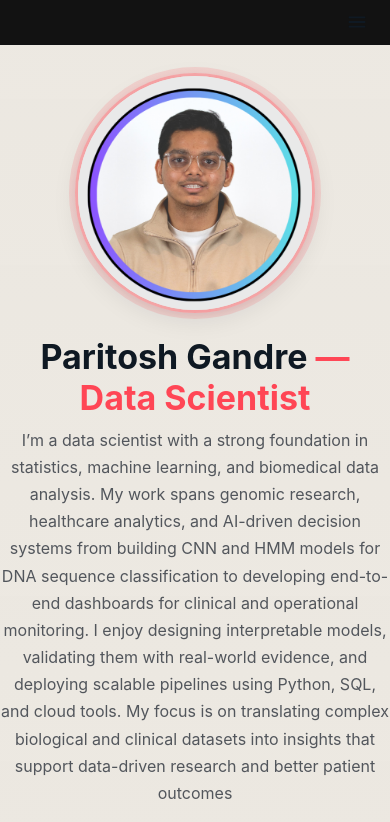
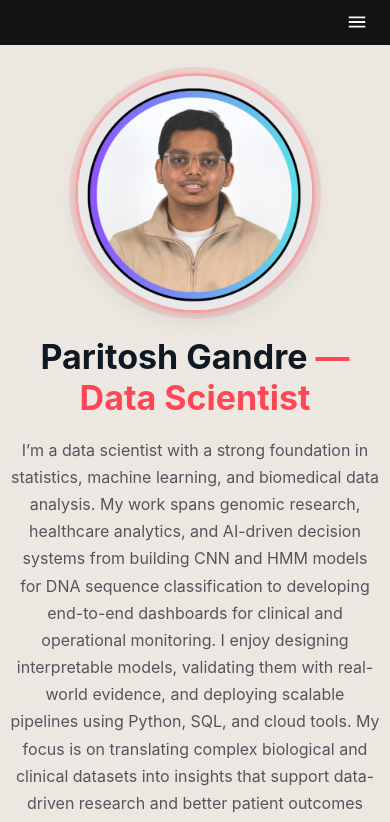
Before and after one commit to paritosh100/Portfolio-react, a React (Vite) app: page / in a window 390 px wide. Shown: the top 822 px of the page. Built offline with nearby package versions, Linux system fonts and the light colour scheme.

Commit message:
Theme Change

```diff
--- a/src/styles/global.css
+++ b/src/styles/global.css
@@ -124,7 +124,7 @@ a:focus-visible, button:focus-visible { box-shadow: var(--focus); border-radius:
 } */
 
 /* Mobile menu */
-.hamburger { display: none; background: transparent; border: none; color: var(--text); cursor: pointer; }
+.hamburger { display: none; background: transparent; border: none; color: #f9f9f9; cursor: pointer; }
 .nav-mobile { display: none; }
 .navlist-mobile {
   list-style: none; margin: 0; padding: 12px; display: grid; gap: 6px;
@@ -200,7 +200,7 @@ a:focus-visible, button:focus-visible { box-shadow: var(--focus); border-radius:
 }
 .hero-title { margin-bottom: 8px;  }
 .hero-title-accent { color: #ff4655; }
-.hero-intro { color: var(--muted); font-size: clamp(16px, 1.8vw, 19px); }
+.hero-intro { color: var(--muted); font-size: clamp(16px, 1.8vw, 19px); padding: 10px; }
 
 .hero-photo { display: flex; justify-content: center; }
 .avatar {
```
